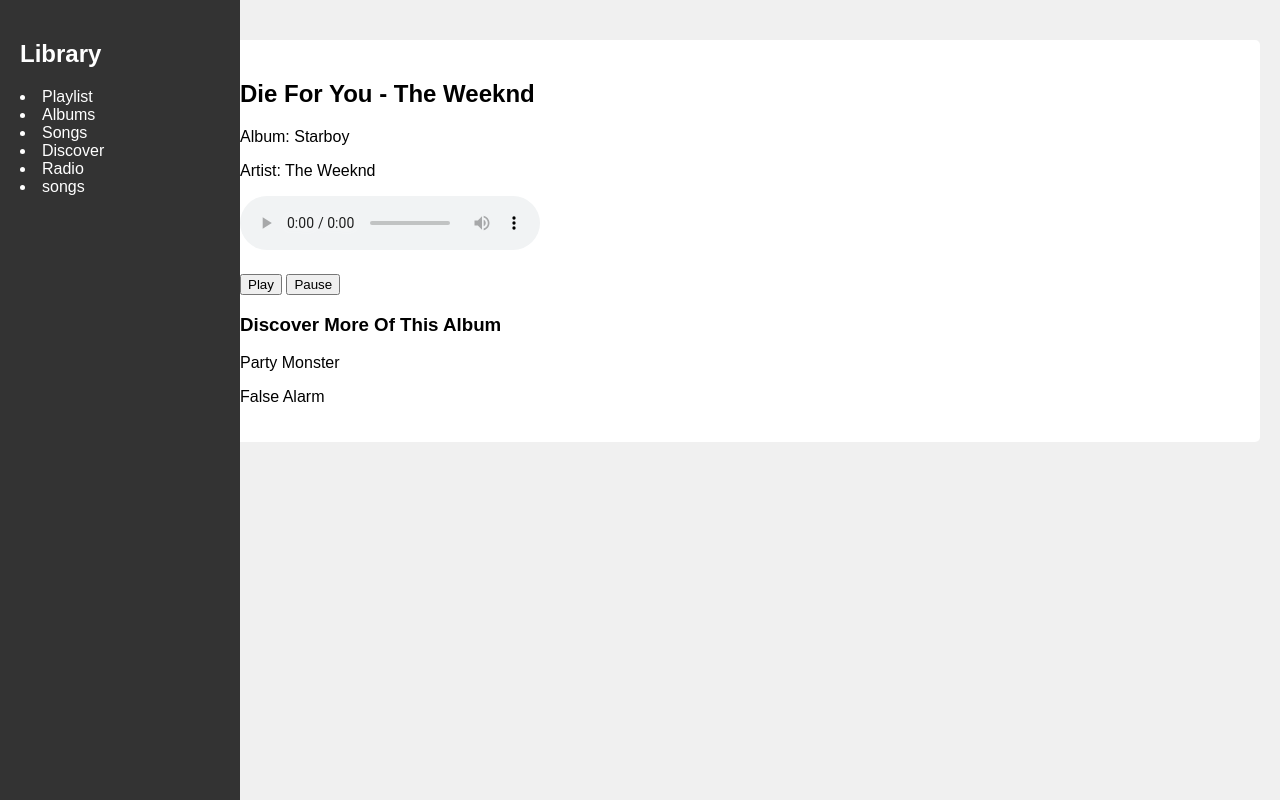
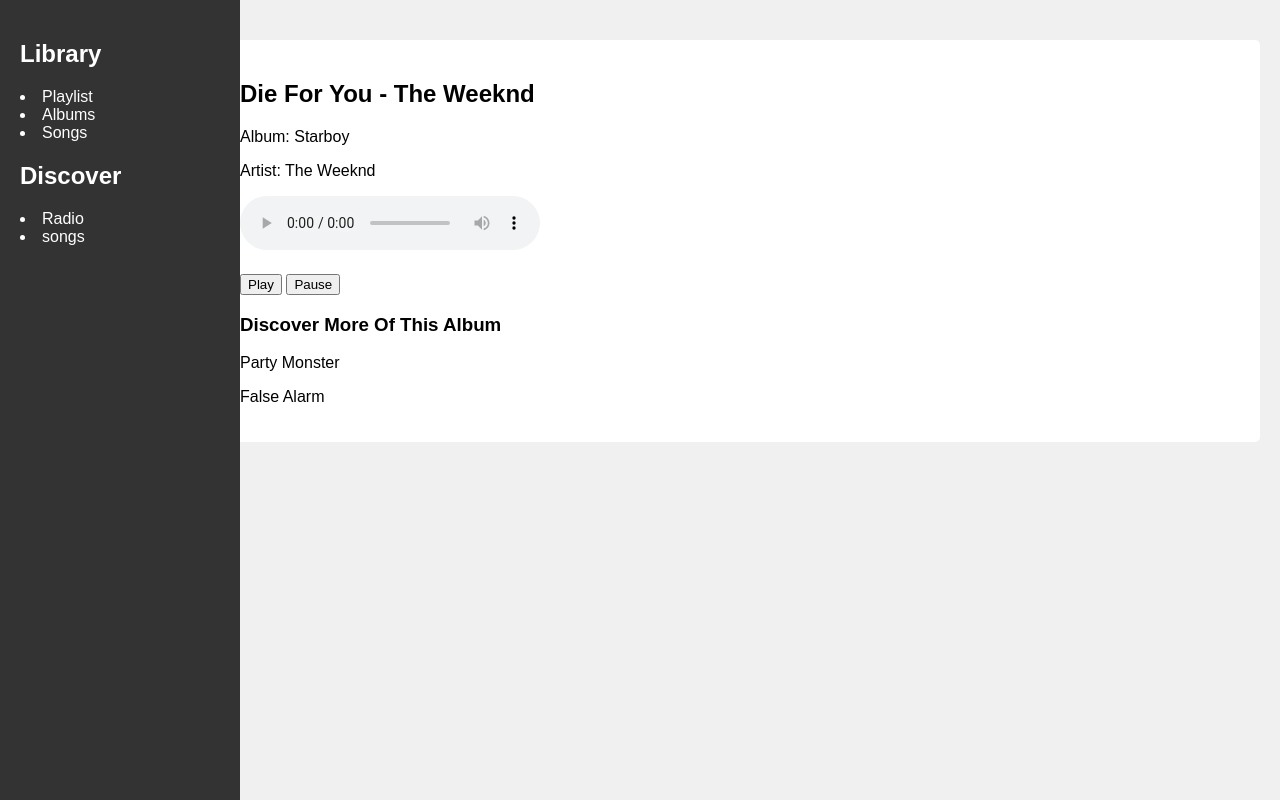
Before and after one commit to 18ed/Rproductor_de_musica, a plain HTML site: page index.html in a window 1280 px wide. Drawn offline with Linux system fonts and the light colour scheme.

Commit message:
reproductor

```diff
--- a/index.html
+++ b/index.html
@@ -26,7 +26,7 @@
     <li> Playlist</li>
     <li>Albums</li>
     <li> Songs</li>
-    <li>Discover</li>
+    <h2>Discover</h2>
     <li> Radio</li>
     <li>songs</li>
 </div>
```
